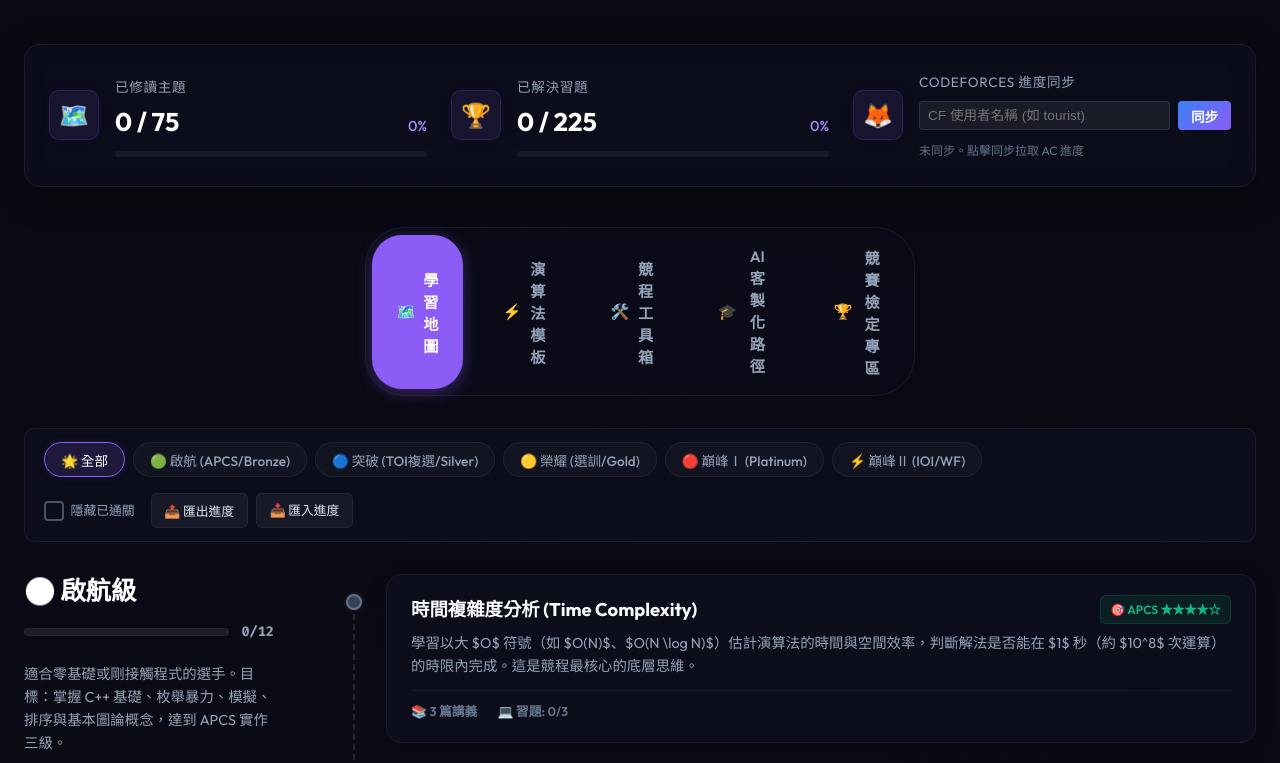
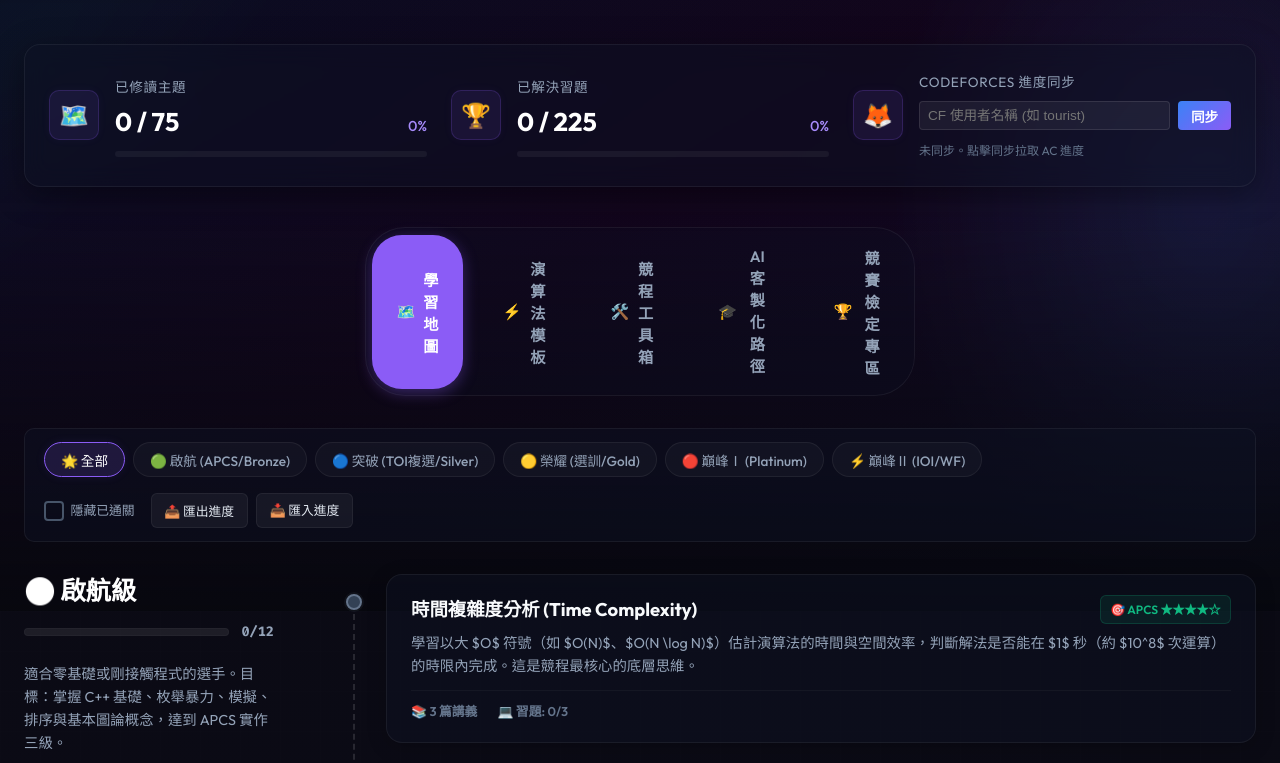
Before and after one commit to benjamin-shih-tw/taiwan-cp-guide, a plain HTML site: page index.html in a window 1280 px wide. Shown: the part 189-952 px from the top of the page. Drawn offline with nearby package versions, Linux system fonts and the light colour scheme.

Commit message:
style: integrate beautiful dynamic aurora background into index.html and style.css

```diff
--- /dev/null
+++ b/demo.tsx
@@ -0,0 +1,5 @@
+import Component from "@/components/ui/animated-background";
+
+export default function AuroraDemo() {
+  return <Component />;
+}
--- a/index.html
+++ b/index.html
@@ -29,6 +29,15 @@
     <script src="https://cdn.jsdelivr.net/npm/opencc-js@1.0.5/dist/umd/full.js"></script>
 </head>
 <body>
+
+    <!-- 🌌 Aurora Magic Background -->
+    <div class="aurora-background">
+        <div class="aurora-wave aurora-wave-1"></div>
+        <div class="aurora-wave aurora-wave-2"></div>
+        <div class="aurora-wave aurora-wave-3"></div>
+        <div class="aurora-wave aurora-wave-4"></div>
+        <div class="aurora-depth-overlay"></div>
+    </div>
 
     <div class="container">
 
--- a/style.css
+++ b/style.css
@@ -3292,3 +3292,89 @@ footer a:hover {
         margin-bottom: 0.75rem;
     }
 }
+
+/* ==========================================================================
+   🌌 Aurora Magic Background Styling
+   ========================================================================== */
+.aurora-background {
+    position: fixed;
+    top: 0;
+    left: 0;
+    width: 100vw;
+    height: 100vh;
+    z-index: -10;
+    background-color: #000;
+    overflow: hidden;
+    pointer-events: none;
+}
+
+.aurora-background::before {
+    content: '';
+    position: absolute;
+    inset: 0;
+    background: linear-gradient(to bottom right, rgba(30, 58, 138, 0.4), rgba(88, 28, 135, 0.3), rgba(49, 46, 129, 0.4));
+    opacity: 0.7;
+}
+
+.aurora-wave {
+    position: absolute;
+    inset: -50%;
+    width: 200%;
+    height: 200%;
+    mix-blend-mode: screen;
+    will-change: transform;
+}
+
+.aurora-wave-1 {
+    background: radial-gradient(ellipse 800px 600px at 50% 20%, rgba(59, 130, 246, 0.2) 0%, transparent 50%);
+    animation: aurora-anim-1 12s ease-in-out infinite alternate;
+    opacity: 0.6;
+}
+
+.aurora-wave-2 {
+    background: radial-gradient(ellipse 600px 400px at 80% 30%, rgba(139, 92, 246, 0.25) 0%, transparent 50%);
+    animation: aurora-anim-2 10s ease-in-out infinite alternate-reverse;
+    opacity: 0.5;
+}
+
+.aurora-wave-3 {
+    background: radial-gradient(ellipse 700px 500px at 20% 60%, rgba(236, 72, 153, 0.15) 0%, transparent 50%);
+    animation: aurora-anim-3 15s ease-in-out infinite alternate;
+    opacity: 0.4;
+}
+
+.aurora-wave-4 {
+    background: radial-gradient(ellipse 900px 300px at 60% 80%, rgba(34, 197, 94, 0.1) 0%, transparent 50%);
+    animation: aurora-anim-4 11s ease-in-out infinite alternate-reverse;
+    opacity: 0.3;
+}
+
+.aurora-depth-overlay {
+    position: absolute;
+    inset: 0;
+    background: linear-gradient(to top, rgba(7, 8, 14, 0.95) 0%, transparent 50%, rgba(7, 8, 14, 0.1) 100%);
+}
+
+@keyframes aurora-anim-1 {
+    0% { transform: translate(-5%, -5%) rotate(0deg) scale(1); }
+    50% { transform: translate(3%, 3%) rotate(90deg) scale(1.05); }
+    100% { transform: translate(5%, -3%) rotate(180deg) scale(0.95); }
+}
+
+@keyframes aurora-anim-2 {
+    0% { transform: translate(4%, 3%) rotate(30deg) scale(0.9); }
+    50% { transform: translate(-2%, -2%) rotate(120deg) scale(1.1); }
+    100% { transform: translate(-4%, 4%) rotate(210deg) scale(0.95); }
+}
+
+@keyframes aurora-anim-3 {
+    0% { transform: translate(-3%, 2%) rotate(60deg) scale(1.05); }
+    50% { transform: translate(4%, -3%) rotate(150deg) scale(0.9); }
+    100% { transform: translate(-1%, 3%) rotate(240deg) scale(1.0); }
+}
+
+@keyframes aurora-anim-4 {
+    0% { transform: translate(2%, -2%) rotate(45deg) scale(0.95); }
+    50% { transform: translate(-3%, 1%) rotate(135deg) scale(1.05); }
+    100% { transform: translate(2%, -3%) rotate(225deg) scale(0.9); }
+}
```
Also changed, not shown: components/ui/animated-background.tsx (added, +111 -0 lines).
